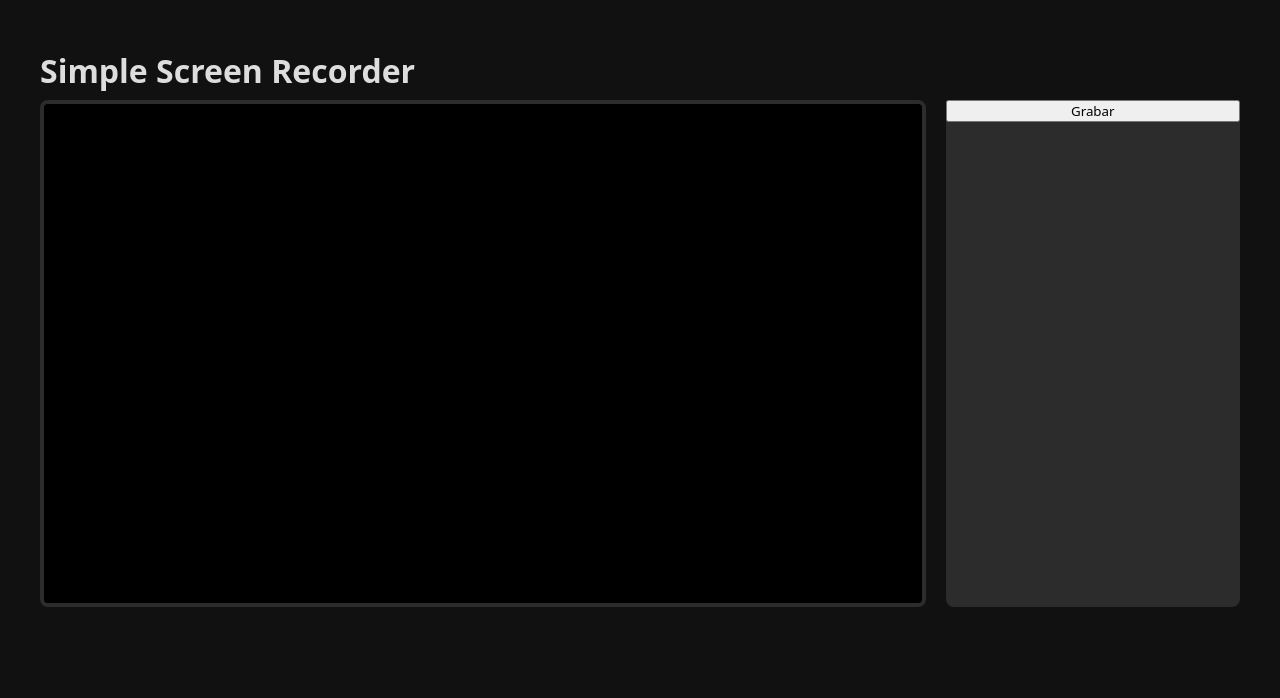
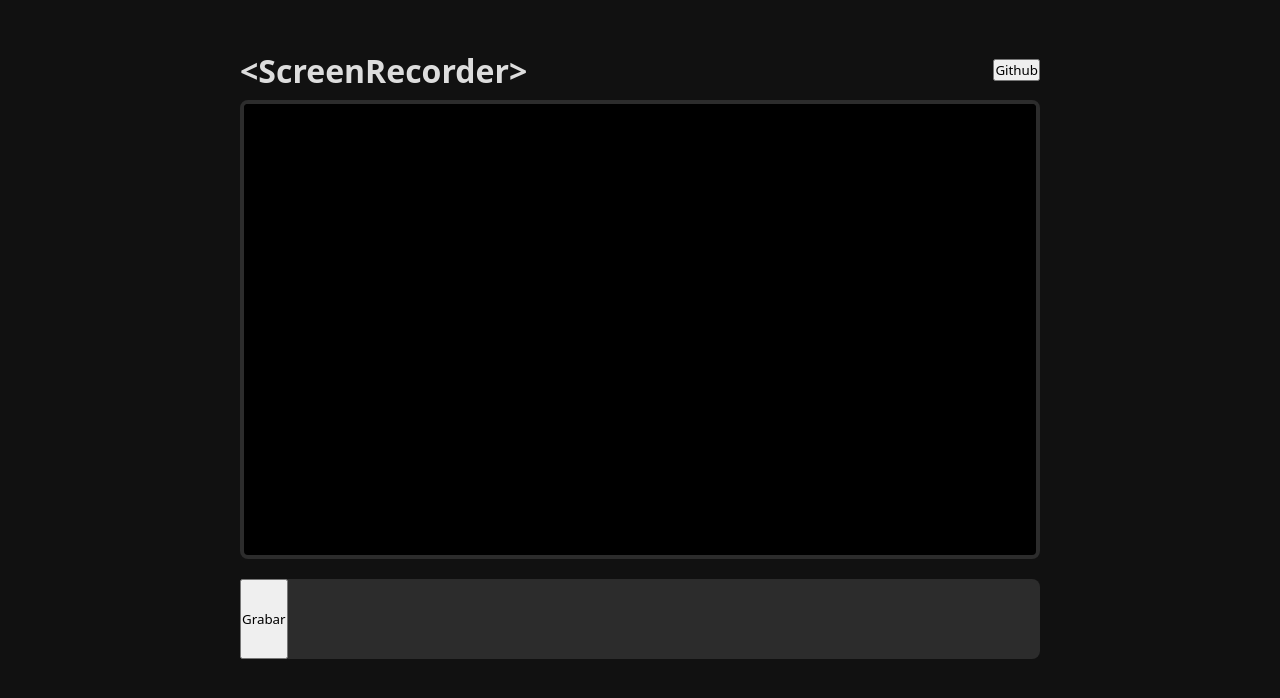
Before and after one commit to munozrc/screen-recorder, a React (Vite) app: page / in a window 1280 px wide. Shown: the top 698 px of the page. Built offline with nearby package versions, Linux system fonts and the light colour scheme.

Commit message:
feat: Add new styles css

```diff
--- a/src/App.tsx
+++ b/src/App.tsx
@@ -79,16 +79,15 @@ export default function App () {
   return (
     <div className={styles.appWrapper}>
       <header className={styles.appHeader}>
-        <h1 className={styles.branding}>Simple Screen Recorder</h1>
+        <h1 className={styles.branding}>&lt;ScreenRecorder&gt;</h1>
+        <button>Github</button>
       </header>
-      <section className={styles.appBody}>
       <ScreenPreview ref={video}/>
       <aside className={styles.appControls}>
         <button onClick={handleClick}>
           {status === "idle" ? "Grabar" : "Detener"}
         </button>
       </aside>
-      </section>
     </div>
   )
 }
--- a/src/styles/app.module.css
+++ b/src/styles/app.module.css
@@ -1,6 +1,6 @@
 .appWrapper {
   width: 100%;
-  max-width: 1200px;
+  max-width: 800px;
   margin: 0 auto;
 }
 
@@ -16,18 +16,11 @@
   color: #DDDDDD;
 }
 
-.appBody {
+.appControls {
+  margin-top: 20px;
   width: 100%;
+  height: 80px;
   display: flex;
-  flex-direction: row;
-  gap: 20px;
-}
-
-.appControls {
-  width: 400px;
-  min-height: 100%;
-  display: flex;
-  flex-direction: column;
   background-color: #2C2C2C;
   border-radius: 8px;
 }
```
Lines whose indentation alone changed are shown as unchanged.
